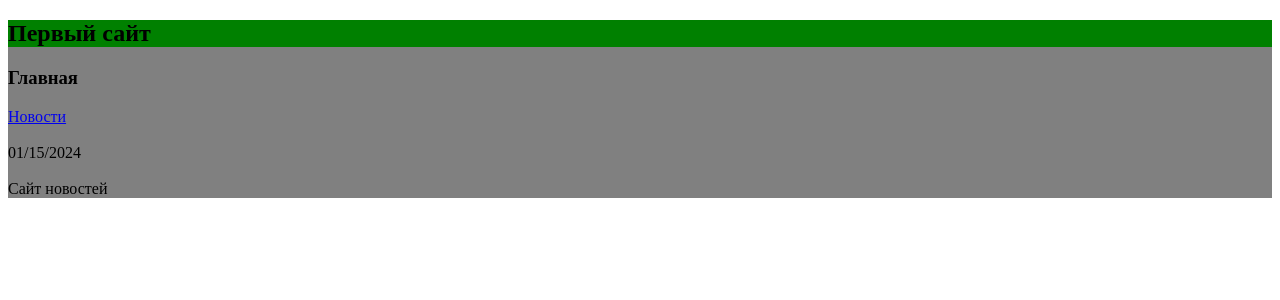
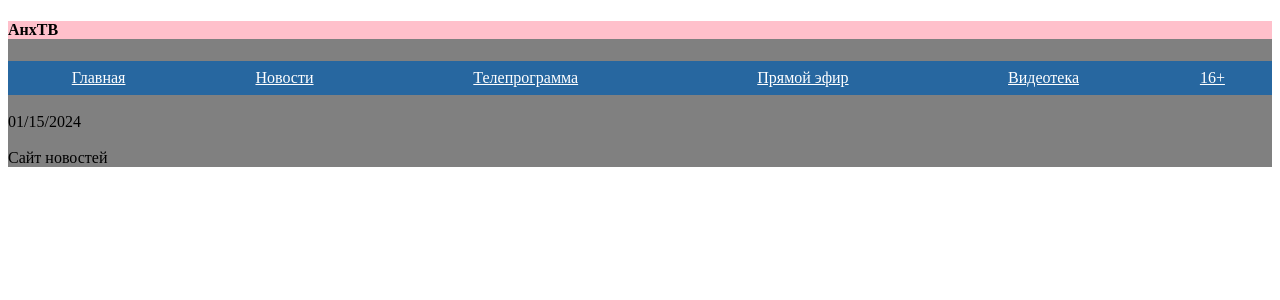
Before and after one commit to aleksandrvg/pythonProjectHome8, a Django app: page / in a window 1280 px wide. Shown: the top 300 px of the page. Run offline with Django 5.2, Linux system fonts and the light colour scheme.

Commit message:
Commit added a menu

```diff
--- a/myfirstsite/templates/add.html
+++ b/myfirstsite/templates/add.html
@@ -5,6 +5,6 @@
     <title>Title</title>
 </head>
 <body>
-    <h2 style="background-color: green">Первый сайт</h2>
+    <h4 style="background-color: pink">АнхТВ</h4>
 </body>
 </html>
--- a/myfirstsite/templates/index.html
+++ b/myfirstsite/templates/index.html
@@ -2,15 +2,43 @@
 <html lang="en">
 <head>
     <meta charset="UTF-8">
-    <title>Title</title>
+    <title>Main</title>
+    <style>
+        .menu {
+	width: 100%;
+	display: table;
+    }
+    .menu ul {
+        display: table-row;
+    }
+    .menu li {
+        display: table-cell;
+        background: #2767A0;
+    }
+    .menu ul li:hover, .menu a:hover {
+        background: #666;
+    }
+    .menu li a {
+        display: block;
+        padding: 8px 15px;
+        color: #fff;
+        text-align: center;
+    }
+    </style>
 </head>
 <body>
 {% extends 'base.html' %}
 {% block content %}
     {% include 'add.html' %}
-    <h3>Главная</h3>
-    <div>
-        <a href="{% url 'news' %}">Новости</a>
+    <div class="menu">
+        <ul>
+            <li><a href="{% url 'index' %}">Главная</a></li>
+            <li><a href="{% url 'news' %}">Новости</a></li>
+            <li><a href="#">Телепрограмма</a></li>
+            <li><a href="#">Прямой эфир</a></li>
+            <li><a href="#">Видеотека</a></li>
+            <li><a href="#">16+</a></li>
+        </ul>
     </div>
     <br>
     <div>{{ now | date:"SHORT_DATE_FORMAT" }}</div>
```
Also changed, not shown: myfirstsite/templates/news.html (+32 -4 lines).
